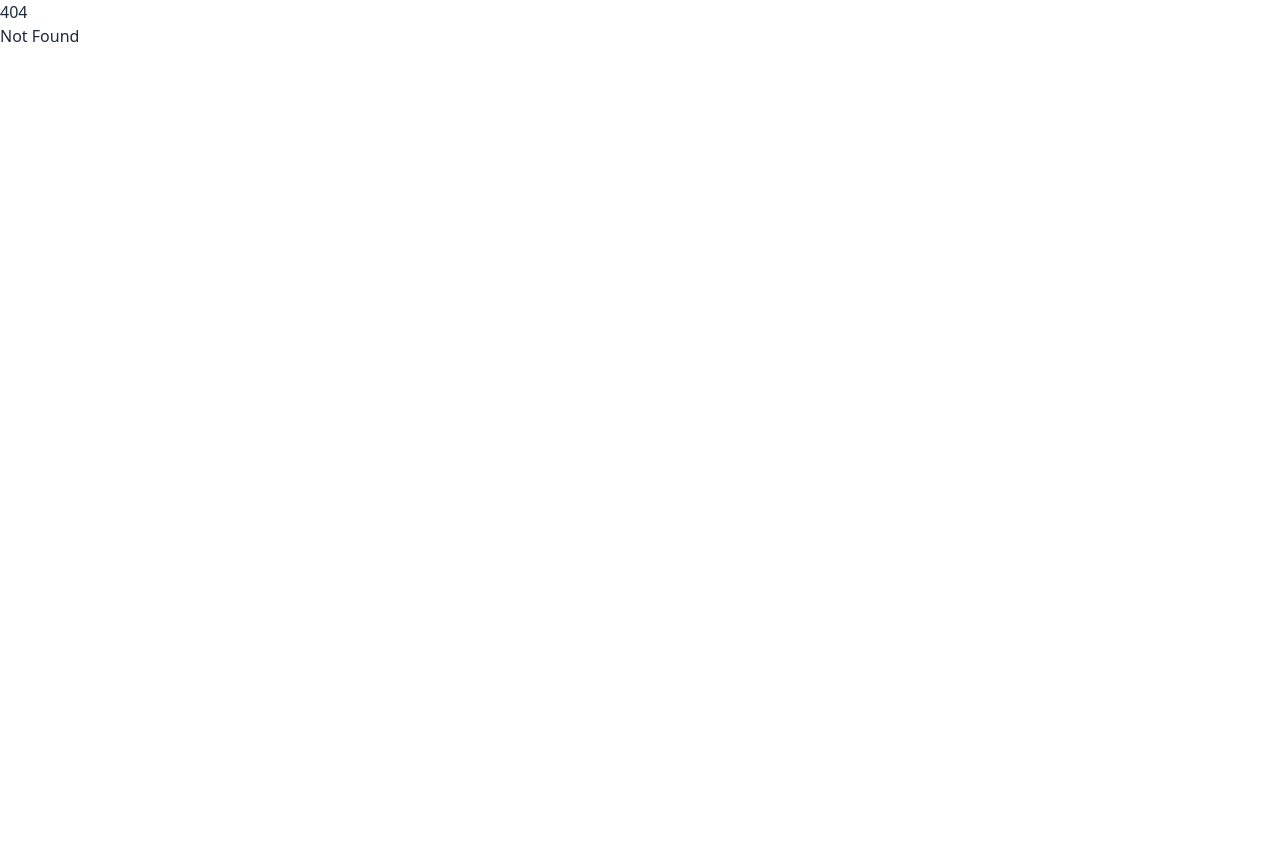
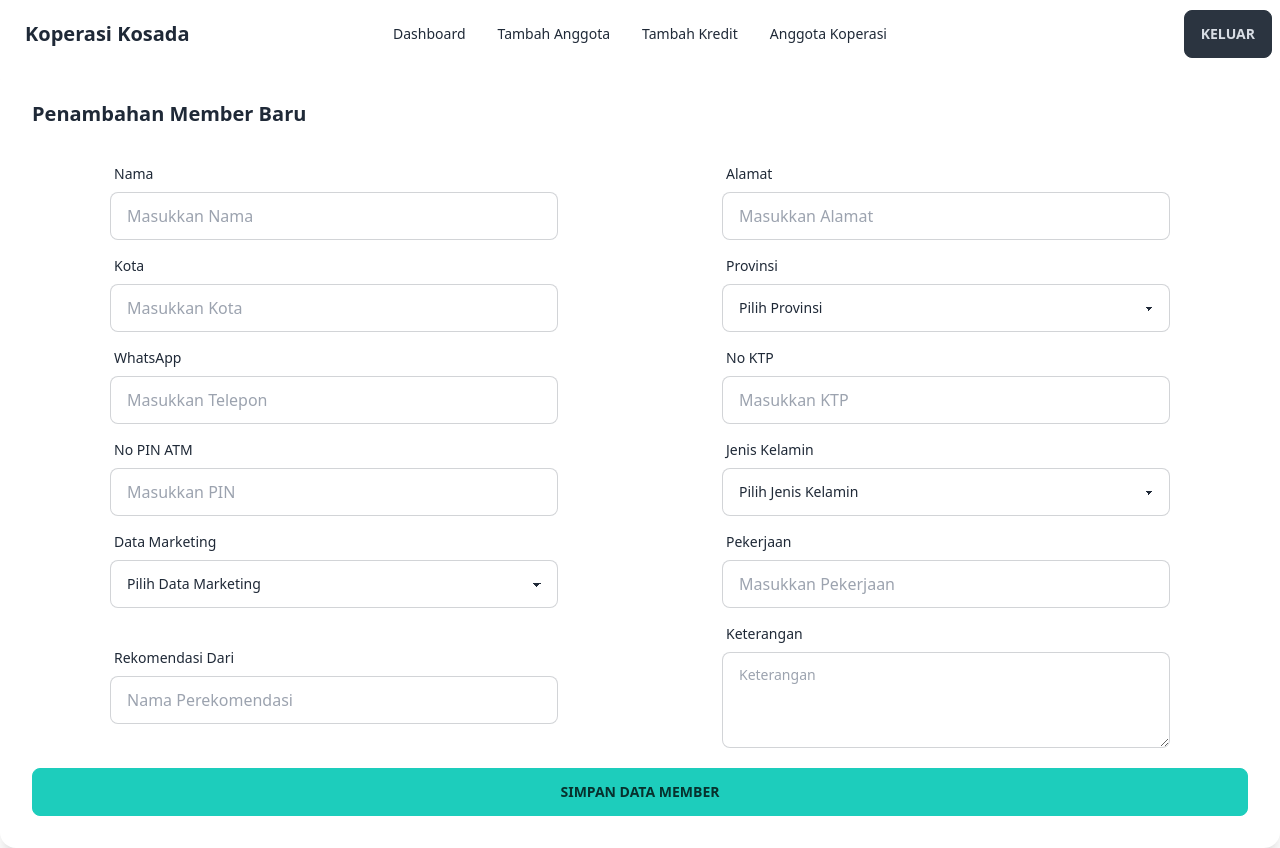
Before and after one commit to Studio-Bersih/Kosada, a SvelteKit app: page /tambah-member in a window 1280 px wide. Before the commit this address had no page. Before the commit the page ends 800 px from the top, so only its background shows below. Built offline with nearby package versions, Linux system fonts and the light colour scheme.

Commit message:
Adding: New Member 🌶️

```diff
--- a/src/routes/features/Header.svelte
+++ b/src/routes/features/Header.svelte
@@ -19,7 +19,7 @@
     <div class="navbar-center hidden lg:flex">
       <ul class="menu menu-horizontal px-1">
         <li><a href="/dashboard">Dashboard</a></li>
-        <li><a href="/">Tambah Anggota</a></li>
+        <li><a href="/tambah-member">Tambah Anggota</a></li>
         <li><a href="/">Tambah Kredit</a></li>
         <li><a href="/member">Anggota Koperasi</a></li>
       </ul>
--- /dev/null
+++ b/src/routes/tambah-member/+page.svelte
@@ -0,0 +1,161 @@
+<script lang="ts">
+    import { baseConfiguration } from "$lib/baseConfig";
+    import toast, { Toaster } from 'svelte-french-toast';
+
+    import Header from "../features/Header.svelte";
+    export let data;
+
+    let nama:string;
+    let alamat:string;
+    let kota:string;
+    let provinsi:string;
+    let whatsApp:number;
+    let nomorKTP:number;
+    let pinATM:number;
+    let jenisKelamin:string;
+    let dataMarketing:string;
+    let pekerjaan:string;
+    let rekomendasiDari:string;
+    let keterangan:string;
+
+    async function doPost(){
+        const doPost = await fetch(baseConfiguration.defaultURL + 'Tambah-Member',{
+            method : 'POST',
+            headers : { 'Content-Type' : 'application/json' },
+            credentials : 'include',
+            body : JSON.stringify({
+                NAMA        : nama,
+                ALAMAT      : alamat,
+                KOTA        : kota,
+                PROVINSI    : provinsi,
+                WHATSAPP    : whatsApp,
+                KTP         : nomorKTP,
+                PIN         : pinATM,
+                GENDER      : jenisKelamin,
+                MARKETING   : dataMarketing,
+                PEKERJAAN   : pekerjaan,
+                REKOMENDASI : rekomendasiDari,
+                KETERANGAN  : keterangan
+            })
+        });
+        const doResponse = await doPost.json();
+        return doResponse == 'success' ? toast.success(doResponse.message, { position: 'top-right' }) : toast.error(doResponse.message, { position : 'top-right' });
+    }
+
+</script>
+<Toaster />
+<Header />
+<div class="container mx-auto">
+
+    <div class="card w-full bg-base-100 shadow-xl">
+        <div class="card-body">
+            <h2 class="card-title">Penambahan Member Baru</h2>
+
+            <form on:submit|preventDefault={doPost}>
+
+                <div class="grid grid-cols-2 place-items-center gap-2 my-5">
+                    <div class="form-control w-full max-w-md">
+                        <label for="inputName" class="label">
+                            <span class="label-text">Nama</span>
+                        </label>
+                        <input type="text" bind:value={nama} placeholder="Masukkan Nama" class="input input-bordered w-full max-w-md" required/>
+                    </div>
+
+                    <div class="form-control w-full max-w-md">
+                        <label for="inputAlamat" class="label">
+                            <span class="label-text">Alamat</span>
+                        </label>
+                        <input type="text" bind:value={alamat} placeholder="Masukkan Alamat" class="input input-bordered w-full max-w-md" required/>
+                    </div>
+
+                    <div class="form-control w-full max-w-md">
+                        <label for="inputKota" class="label">
+                            <span class="label-text">Kota</span>
+                        </label>
+                        <input type="text" bind:value={kota} placeholder="Masukkan Kota" class="input input-bordered w-full max-w-md" required/>
+                    </div>
+
+                    <div class="form-control w-full max-w-md">
+                        <label for="inputProvinsi" class="label">
+                            <span class="label-text">Provinsi</span>
+                        </label>
+                        <select bind:value={provinsi} class="select select-bordered w-full max-w-md" required>
+                            <option disabled selected>Pilih Provinsi</option>
+                            {#each data.provinsi as provinsi }
+                                <option value="{provinsi}">{provinsi}</option>
+                            {/each}
+                        </select>
+                    </div>
+
+                    <div class="form-control w-full max-w-md">
+                        <label for="inputHP" class="label">
+                            <span class="label-text">WhatsApp</span>
+                        </label>
+                        <input type="number" bind:value={whatsApp} placeholder="Masukkan Telepon" class="input input-bordered w-full max-w-md" required/>
+                    </div>
+
+                    <div class="form-control w-full max-w-md">
+                        <label for="inputKTP" class="label">
+                            <span class="label-text">No KTP</span>
+                        </label>
+                        <input type="number" bind:value={nomorKTP} placeholder="Masukkan KTP" class="input input-bordered w-full max-w-md" required/>
+                    </div>
+
+                    <div class="form-control w-full max-w-md">
+                        <label for="inputATM" class="label">
+                            <span class="label-text">No PIN ATM</span>
+                        </label>
+                        <input type="number" bind:value={pinATM} placeholder="Masukkan PIN" class="input input-bordered w-full max-w-md" required/>
+                    </div>
+
+                    <div class="form-control w-full max-w-md">
+                        <label for="inputGender" class="label">
+                            <span class="label-text">Jenis Kelamin</span>
+                        </label>
+                        <select bind:value={jenisKelamin} class="select select-bordered w-full max-w-md" required>
+                            <option disabled selected>Pilih Jenis Kelamin</option>
+                            <option value="Pria">Pria</option>
+                            <option value="Wanita">Wanita</option>
+                        </select>
+                    </div>
+
+                    <div class="form-control w-full max-w-md">
+                        <label for="inputMarketing" class="label">
+                            <span class="label-text">Data Marketing</span>
+                        </label>
+                        <select bind:value={dataMarketing} class="select select-bordered w-full max-w-md" required>
+                            <option disabled selected>Pilih Data Marketing</option>
+                            {#each data.marketing as marketing }
+                                <option value="{marketing}">{marketing}</option>
+                            {/each}
+                        </select>
+                    </div>
+
+                    <div class="form-control w-full max-w-md">
+                        <label for="inputPekerjaan" class="label">
+                            <span class="label-text">Pekerjaan</span>
+                        </label>
+                        <input type="text" bind:value={pekerjaan} placeholder="Masukkan Pekerjaan" class="input input-bordered w-full max-w-md" required/>
+                    </div>
+
+                    <div class="form-control w-full max-w-md">
+                        <label for="inputRekomendasi" class="label">
+                            <span class="label-text">Rekomendasi Dari</span>
+                        </label>
+                        <input type="text" bind:value={rekomendasiDari} placeholder="Nama Perekomendasi" class="input input-bordered w-full max-w-md" />
+                    </div>
+
+                    <div class="form-control w-full max-w-md">
+                        <label for="inputKeterangan" class="label">
+                            <span class="label-text">Keterangan</span>
+                        </label>
+                        <textarea bind:value={keterangan} class="textarea textarea-bordered h-24" placeholder="Keterangan" required></textarea>
+                    </div>
+                </div>
+                <button type="submit" class="btn btn-accent w-full">Simpan Data Member</button>
+            </form>
+
+        </div>
+    </div>
+
+</div>
--- /dev/null
+++ b/src/routes/tambah-member/+page.ts
@@ -0,0 +1,9 @@
+import { marketing } from "../../strings/marketing"
+import { kumpulanProvinsi } from "../../strings/provinsi"
+
+export const load = () => {
+    return {
+        provinsi    : kumpulanProvinsi,
+        marketing   : marketing
+    }
+}
--- /dev/null
+++ b/src/strings/marketing.ts
@@ -0,0 +1,17 @@
+export const marketing = [
+    'TGL 25',
+    '28 IM',
+    '28 AM',
+    'BCA 1',
+    'BCA 2',
+    'MAN 1',
+    'MAN 2',
+    'SAB/BRI',
+    'CIMB',
+    'MJK',
+    'YAKULT',
+    'OPPO',
+    'U.LOKA',
+    'BNI',
+    'JATIM',
+];
--- /dev/null
+++ b/src/strings/provinsi.ts
@@ -0,0 +1,36 @@
+export const kumpulanProvinsi = [
+    "Aceh",
+    "Bali",
+    "Banten",
+    "Bengkulu",
+    "DKI Yogyakarta",
+    "DKI Jakarta",
+    "Gorontalo",
+    "Jambi",
+    "Jawa Barat",
+    "Jawa Tengah",
+    "Jawa Timur",
+    "Kalimantan Barat",
+    "Kalimantan Selatan",
+    "Kalimantan Tengah",
+    "Kalimantan Timur",
+    "Kalimantan Utara",
+    "Kepulauan Bangka Belitung",
+    "Kepulauan Riau",
+    "Lampung",
+    "Maluku",
+    "Maluku Utara",
+    "Nusa Tenggara Barat",
+    "Nusa Tenggara Timur",
+    "Papua",
+    "Papua Barat",
+    "Riau",
+    "Sulawesi Barat",
+    "Sulawesi Selatan",
+    "Sulawesi Tengah",
+    "Sulawesi Tenggara",
+    "Sulawesi Utara",
+    "Sumatera Barat",
+    "Sumatera Selatan",
+    "Sumatera Utara"
+];
```
